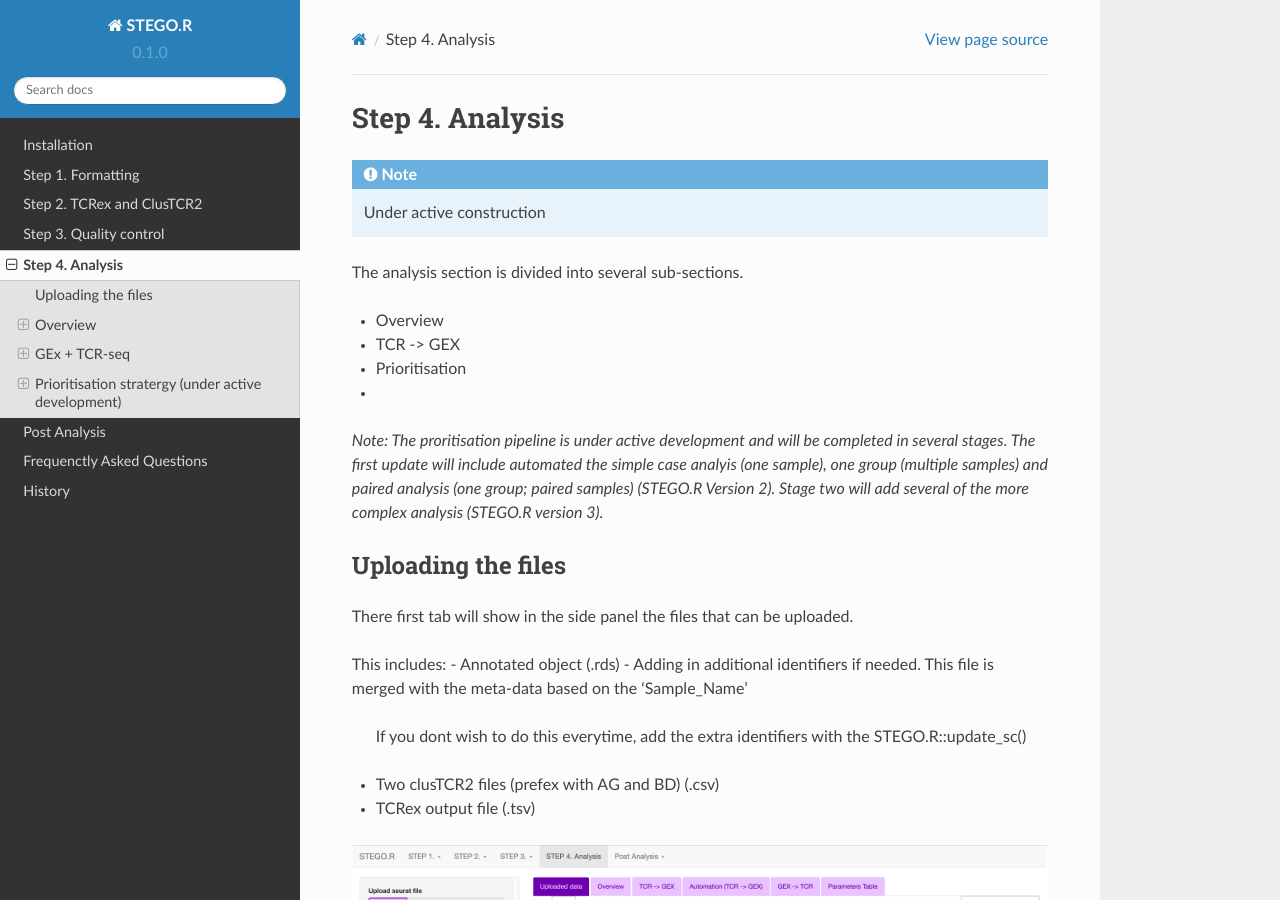
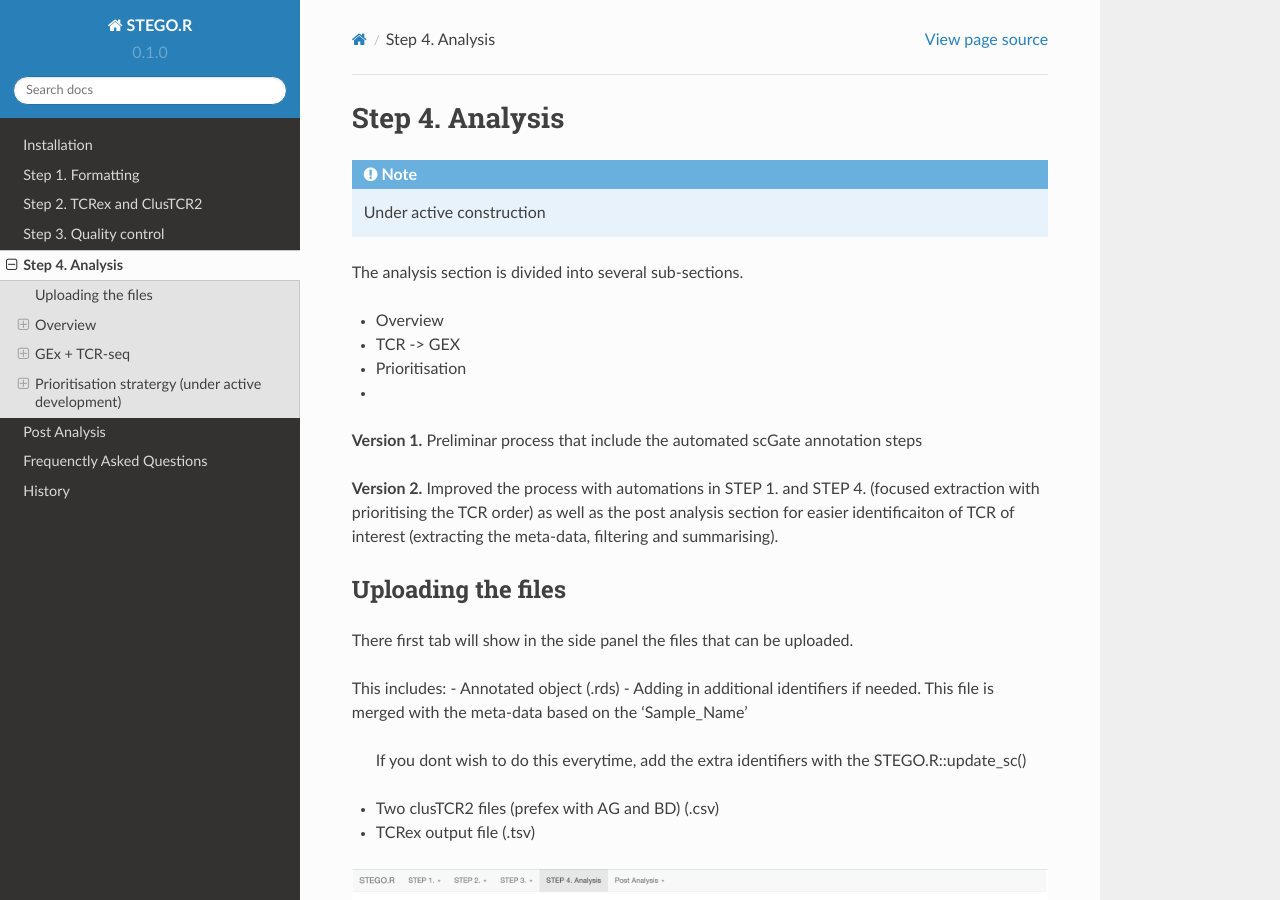
Before and after one commit to KerryAM-R/STEGOR, a Sphinx documentation site: the page built from docs/source/4.STEP4Analysis.rst, in a window 1280 px wide and 900 px high. Built offline with Sphinx 7.4.7 and the Read the Docs theme 2.0.0, drawn with Linux system fonts in a browser that asks for light colours.

Commit message:
Update 4.STEP4Analysis.rst

```diff
--- a/docs/source/4.STEP4Analysis.rst
+++ b/docs/source/4.STEP4Analysis.rst
@@ -12,7 +12,9 @@ The analysis section is divided into several sub-sections.
 - Prioritisation
 -
 
-*Note: The proritisation pipeline is under active development and will be completed in several stages. The first update will include automated the simple case analyis (one sample), one group (multiple samples) and paired analysis (one group; paired samples) (STEGO.R Version 2). Stage two will add several of the more complex analysis (STEGO.R version 3).*
+**Version 1.** Preliminar process that include the automated scGate annotation steps
+
+**Version 2.** Improved the process with automations in STEP 1. and STEP 4. (focused extraction with prioritising the TCR order) as well as the post analysis section for easier identificaiton of TCR of interest (extracting the meta-data, filtering and summarising).
 
 Uploading the files
 -------------------
```
